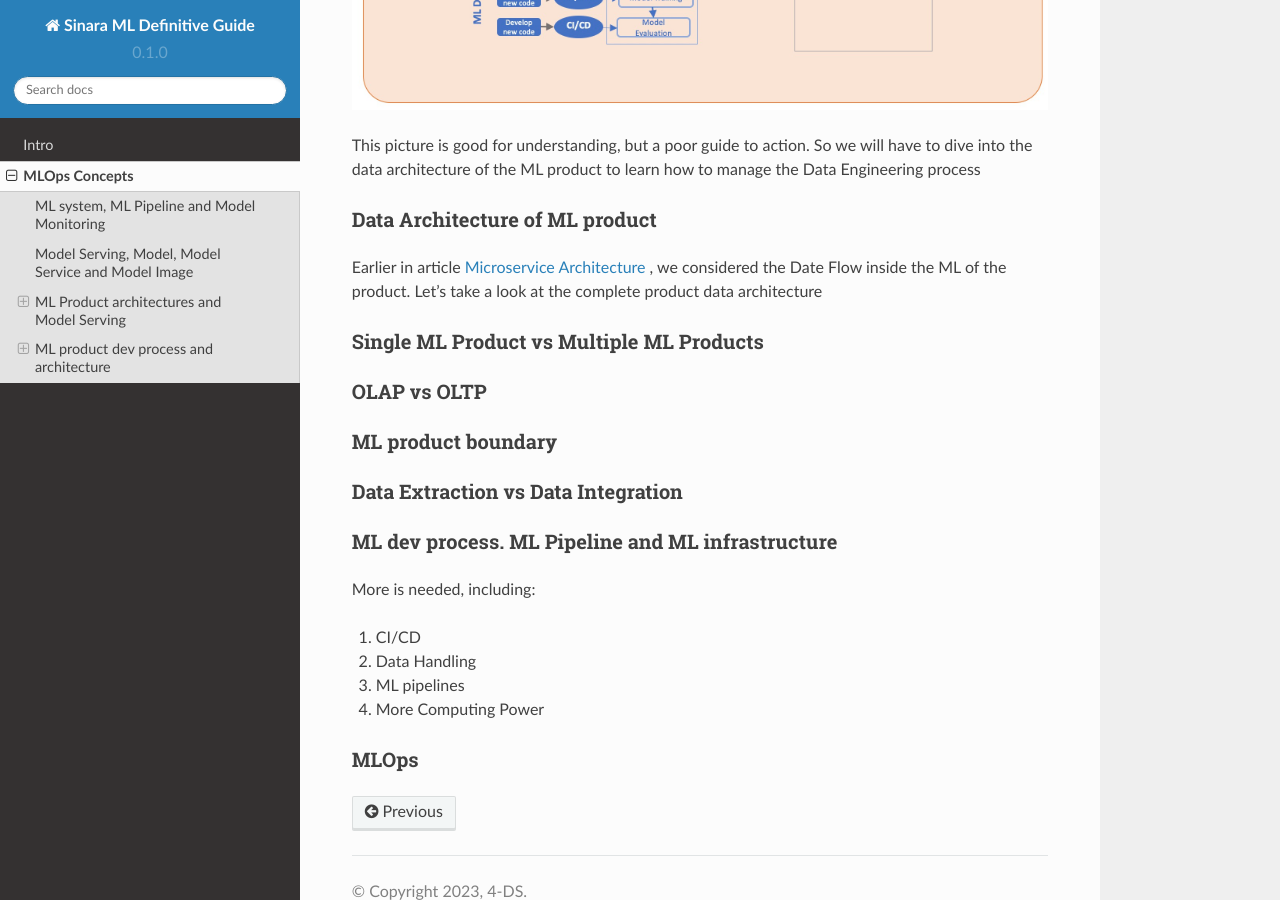
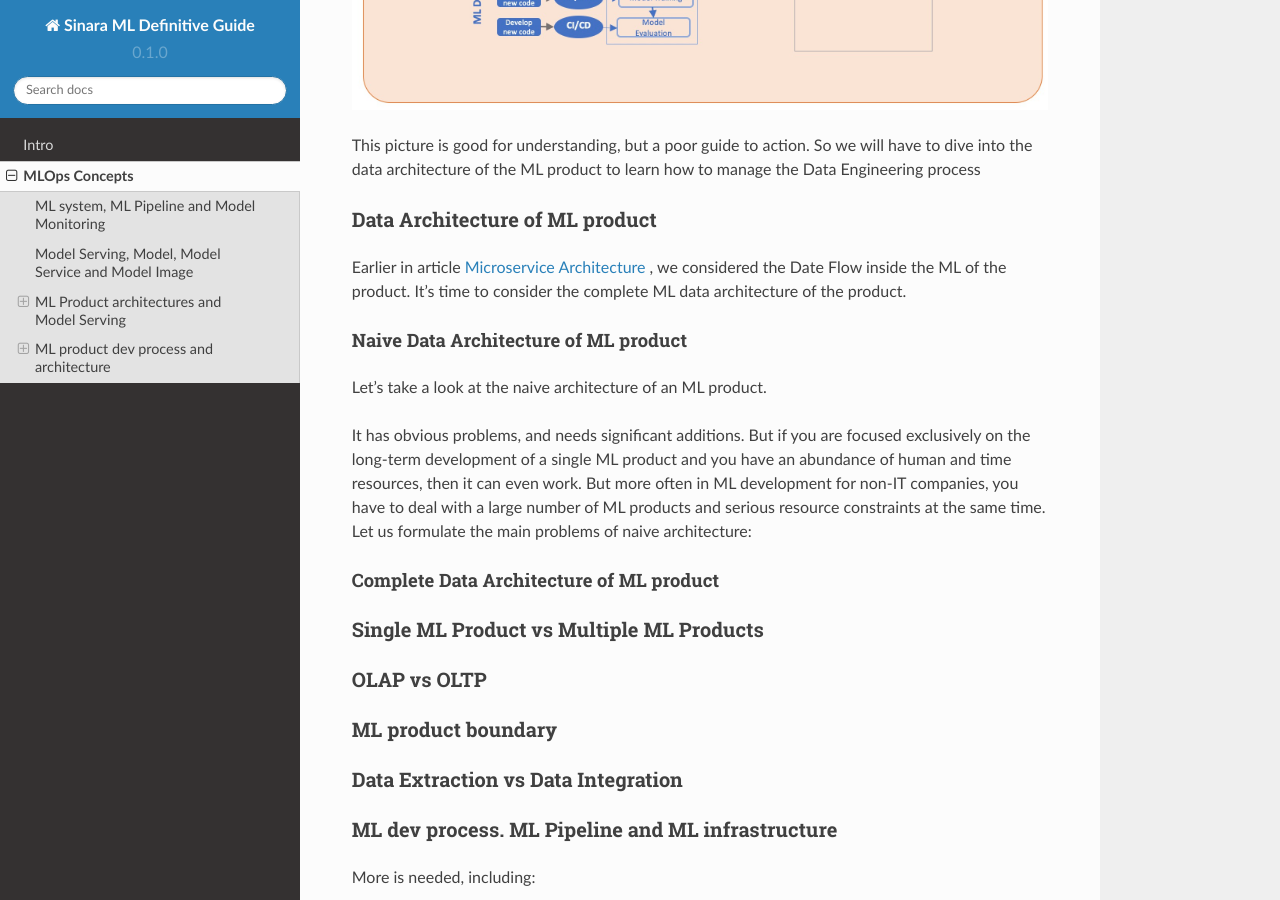
Before and after one commit to 4-DS/SinaraML-Def-Guide, a Sphinx documentation site: the page built from docs/source/concepts.rst, in a window 1280 px wide and 900 px high, scrolled down 9007 px. Built offline with Sphinx 7.4.7 and the Read the Docs theme 2.0.0, drawn with Linux system fonts in a browser that asks for light colours.

Commit message:
Update concepts.rst

```diff
--- a/docs/source/concepts.rst
+++ b/docs/source/concepts.rst
@@ -161,7 +161,18 @@ This picture is good for understanding, but a poor guide to action. So we will h
 Data Architecture of ML product
 ================================
 
-Earlier in article `Microservice Architecture`_ , we considered the Date Flow inside the ML of the product. Let's take a look at the complete product data architecture
+Earlier in article `Microservice Architecture`_ , we considered the Date Flow inside the ML of the product. It's time to consider the complete ML data architecture of the product.
+
+Naive Data Architecture of ML product
+-------------------------------------
+
+Let's take a look at the naive architecture of an ML product.
+
+
+It has obvious problems, and needs significant additions. But if you are focused exclusively on the long-term development of a single ML product and you have an abundance of human and time resources, then it can even work. But more often in ML development for non-IT companies, you have to deal with a large number of ML products and serious resource constraints at the same time. Let us formulate the main problems of naive architecture:
+
+Complete Data Architecture of ML product
+----------------------------------------
 
 Single ML Product vs Multiple ML Products
 =====================================
```
